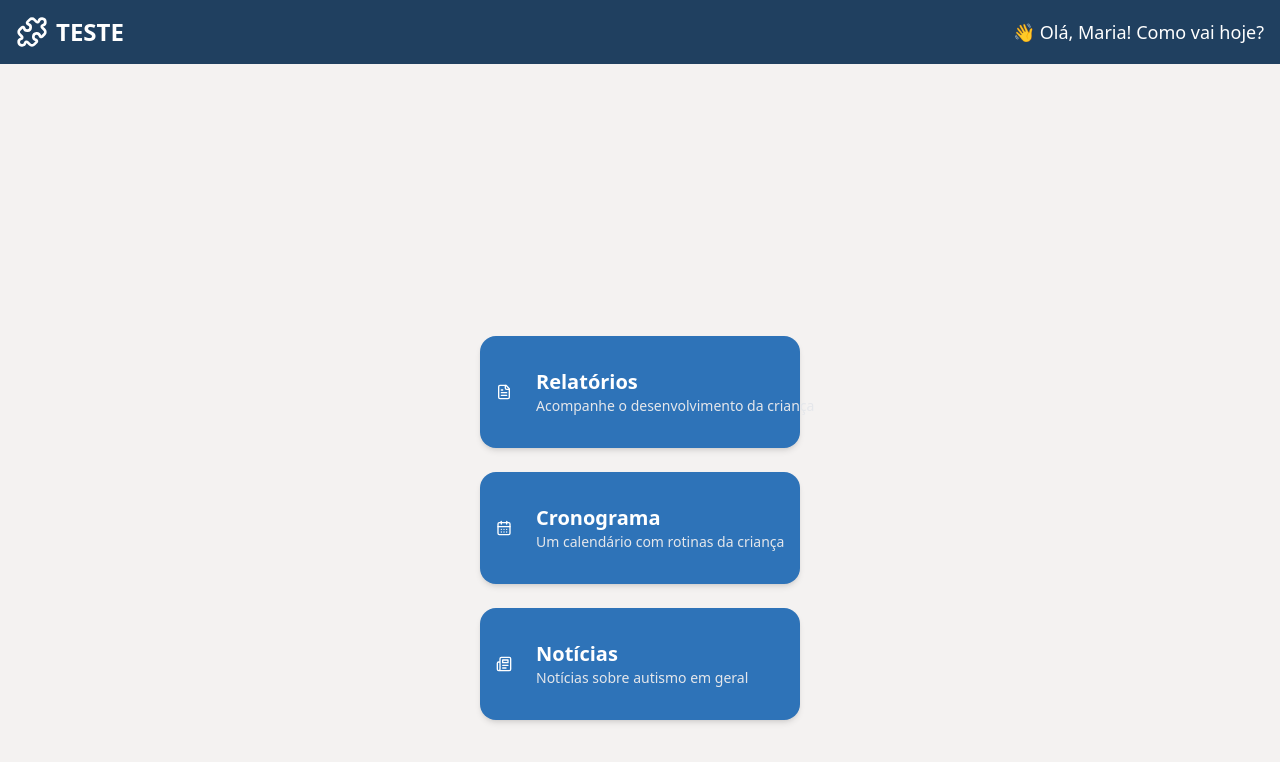
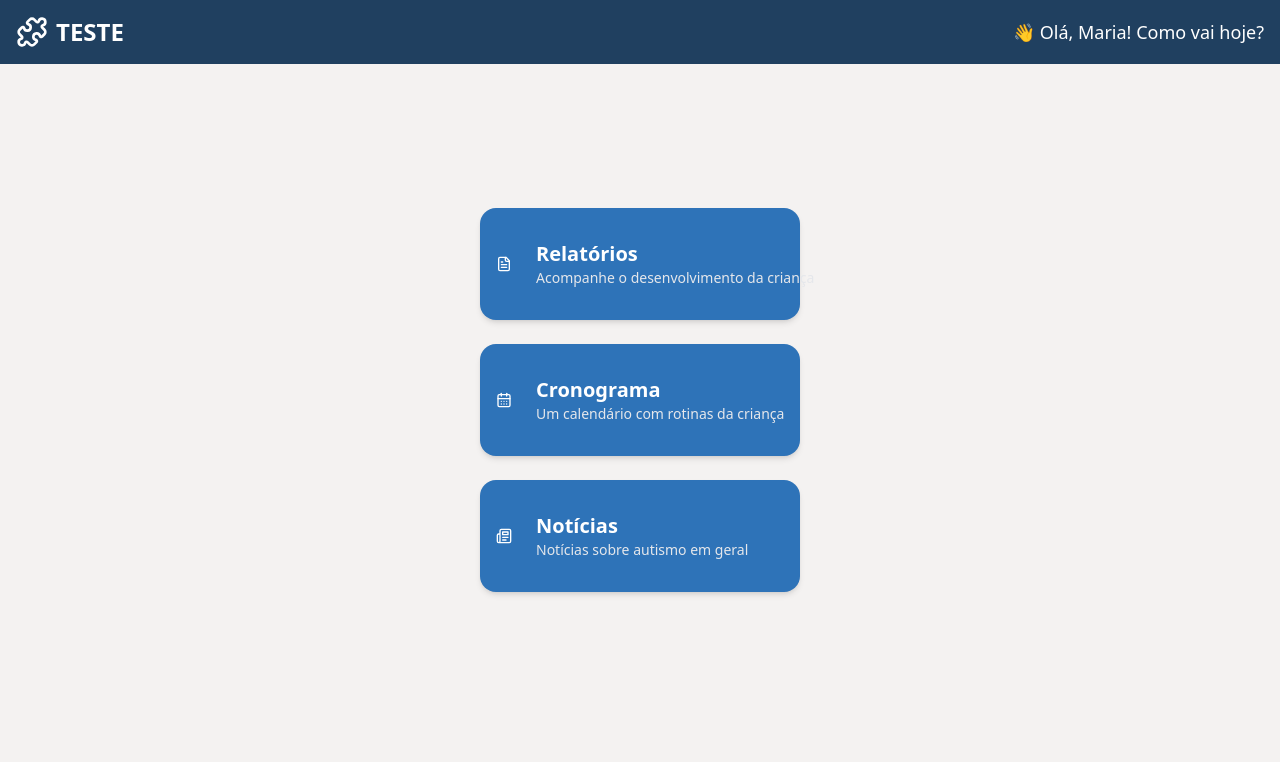
Before and after one commit to vitorferrr/App-connect-TEA, a React (Vite) app: page /home in a window 1280 px wide. Shown: the top 762 px of the page. Built offline with nearby package versions, Linux system fonts and the light colour scheme.

Commit message:
Reverted all changes back to version 41650eaf406410d12abf51b1a6d8ed2b31a9f520

```diff
--- a/src/pages/HomePage.tsx
+++ b/src/pages/HomePage.tsx
@@ -12,7 +12,7 @@ const HomePage = () => {
     <div className="min-h-screen flex flex-col bg-appBgLight pb-16"> {/* Ajustado pb para a altura da nav bar */}
       <AppHeader /> {/* Usar o novo componente de cabeçalho */}
 
-      <main className="flex-grow flex flex-col items-center justify-end space-y-6 p-4">
+      <main className="flex-grow flex flex-col items-center justify-center space-y-6 p-4">
         <Link to="/reports" className="w-full max-w-xs">
           <Button className="w-full h-28 text-white bg-appBlueMedium hover:bg-appBlueDark flex items-center justify-start rounded-2xl shadow-md p-4">
             <FileText className="h-10 w-10 mr-4" />
```
